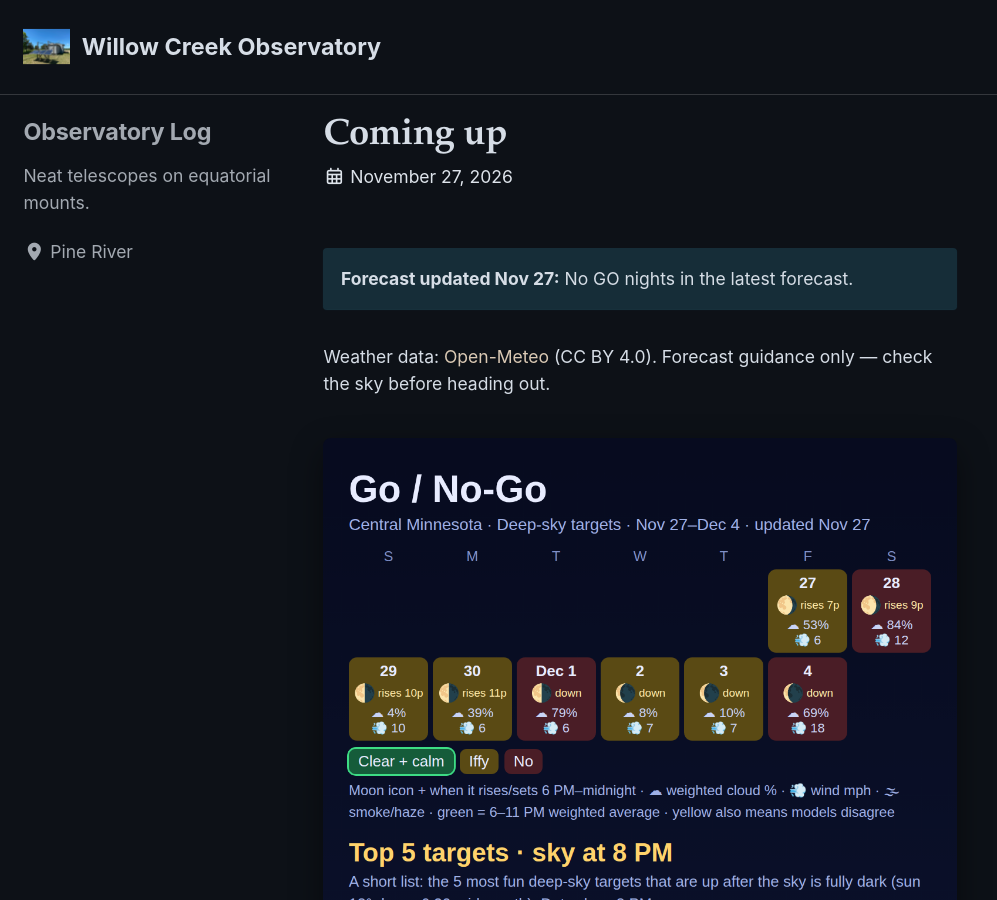
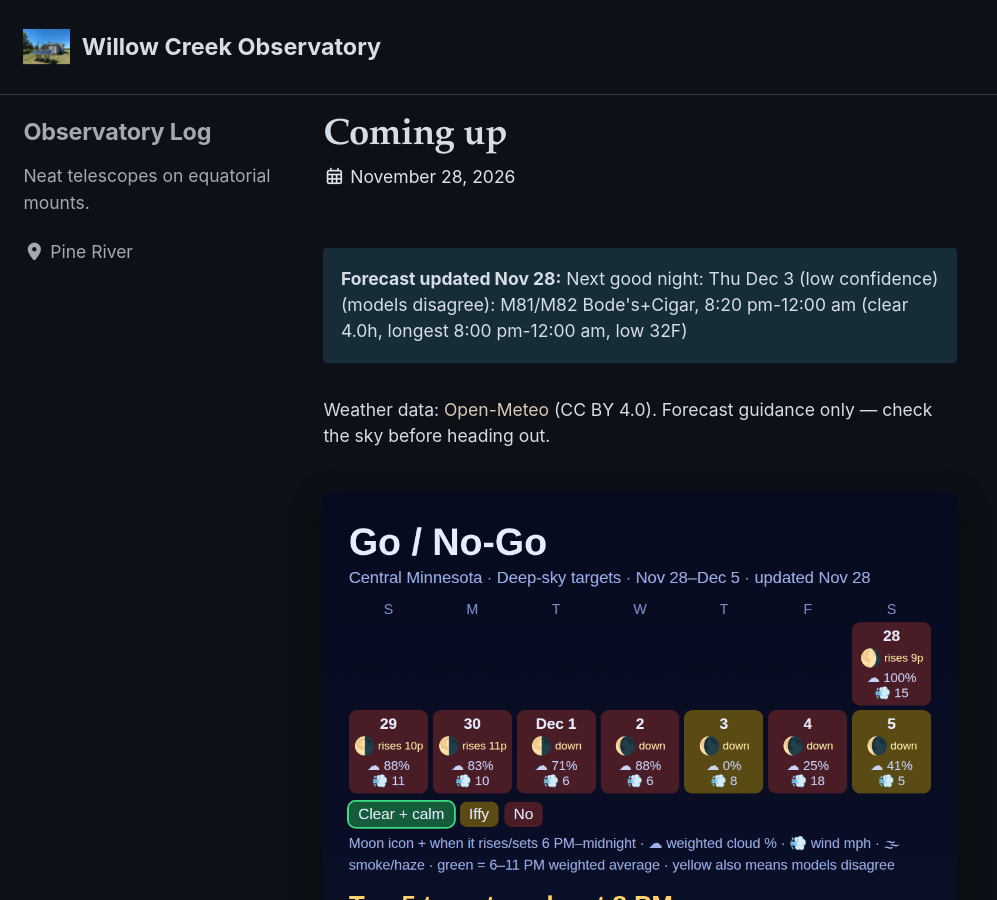
Before and after one commit to ethos101/ethos101.github.io, a Jekyll site: the page built from _posts/1900-01-01-about.md, in a window 1280 px wide and 900 px high. Shown: the whole window, without its empty margins (0-997 px from the left). Built offline with Jekyll 4.4.1, drawn with Linux system fonts in a browser that asks for light colours; cached includes are drawn as plain includes; some of the changed text lies outside the part shown.

Commit message:
Update stargazing forecast (Nov 28)

```diff
--- a/_includes/forecast_status.html
+++ b/_includes/forecast_status.html
@@ -1,2 +1,2 @@
-<p class="notice--info"><strong>Forecast updated Nov 27:</strong> No GO nights in the latest forecast.</p>
+<p class="notice--info"><strong>Forecast updated Nov 28:</strong> Next good night: Thu Dec 3 (low confidence) (models disagree): M81/M82 Bode's+Cigar, 8:20 pm-12:00 am (clear 4.0h, longest 8:00 pm-12:00 am, low 32F)</p>
 <p class="small">Weather data: <a href="https://open-meteo.com/">Open-Meteo</a> (CC BY 4.0). Forecast guidance only — check the sky before heading out.</p>
--- a/_posts/1900-01-01-about.md
+++ b/_posts/1900-01-01-about.md
@@ -1,6 +1,6 @@
 ---
 title: Coming up
-date: 2026-11-27
+date: 2026-11-28
 header:
   teaser: /images/month.png
 ---
```
Also changed, not shown: images/month.png.
